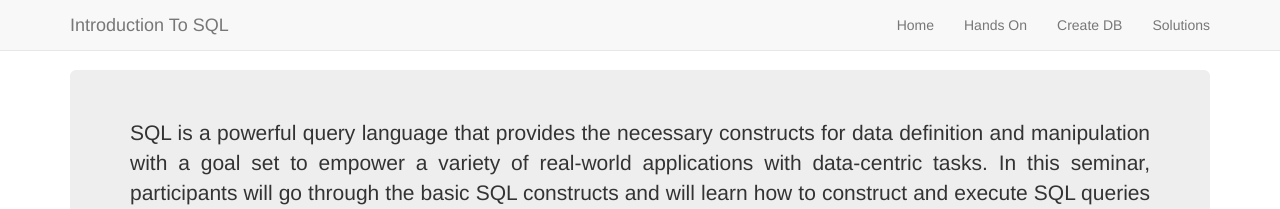
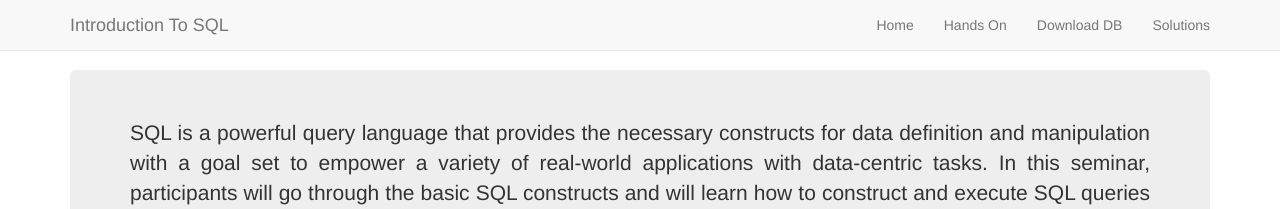
Before and after one commit to psfotis/sqlseminar, a Jekyll site: the page built from docs/index.md, in a window 1280 px wide. Shown: the top 209 px of the page. Built offline with Jekyll 4.4.1, drawn with Linux system fonts in a browser that asks for light colours; nearby versions of some CDN libraries.

Commit message:
Update _config.yml

```diff
--- a/docs/_config.yml
+++ b/docs/_config.yml
@@ -34,7 +34,7 @@ nav-links:
 #  About Me: "aboutme"
 #  Contact: "contact"
   Hands On: "exercises"
-  Create DB: "createdb"
+  Download DB: "createdb"
   Solutions: "solutions"
 
 # --- Footer options --- #
```
